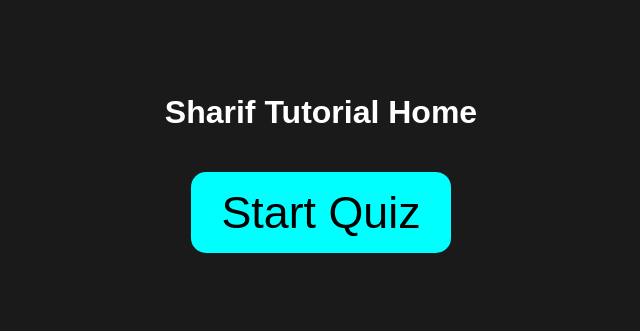
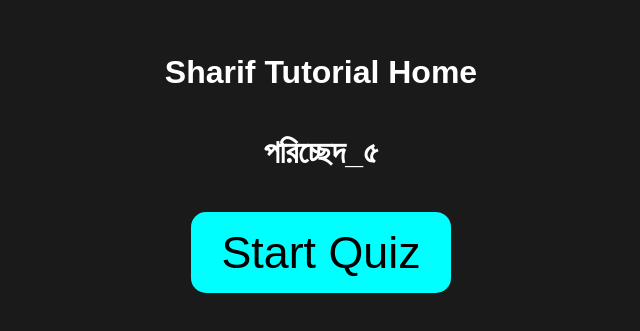
Before and after one commit to sharif28091985/Bangla_2nd_Paper_SSC, a plain HTML site: page পরিচ্ছেদ_৫.html in a window 1280 px wide. Shown: the part 237-568 px from the top of the page, without its empty margins (319-959 px from the left). Drawn offline with Linux system fonts and the light colour scheme.

Commit message:
Update পরিচ্ছেদ_৫.html

```diff
--- a/পরিচ্ছেদ_৫.html
+++ b/পরিচ্ছেদ_৫.html
@@ -3,7 +3,7 @@
 <head>
 <meta charset="UTF-8">
 <meta name="viewport" content="width=device-width, initial-scale=1.0">
-<title>Full-Screen MCQ Quiz</title>
+<title>Sharif Tutorial Home</title>
 <style>
 html, body {
     margin: 0;
@@ -131,6 +131,7 @@ html, body {
 
 <div id="start-screen">
     <h1>Sharif Tutorial Home</h1>
+        <h1>পরিচ্ছেদ_৫</h1>
     <button onclick="startQuiz()">Start Quiz</button>
 </div>
 
```
